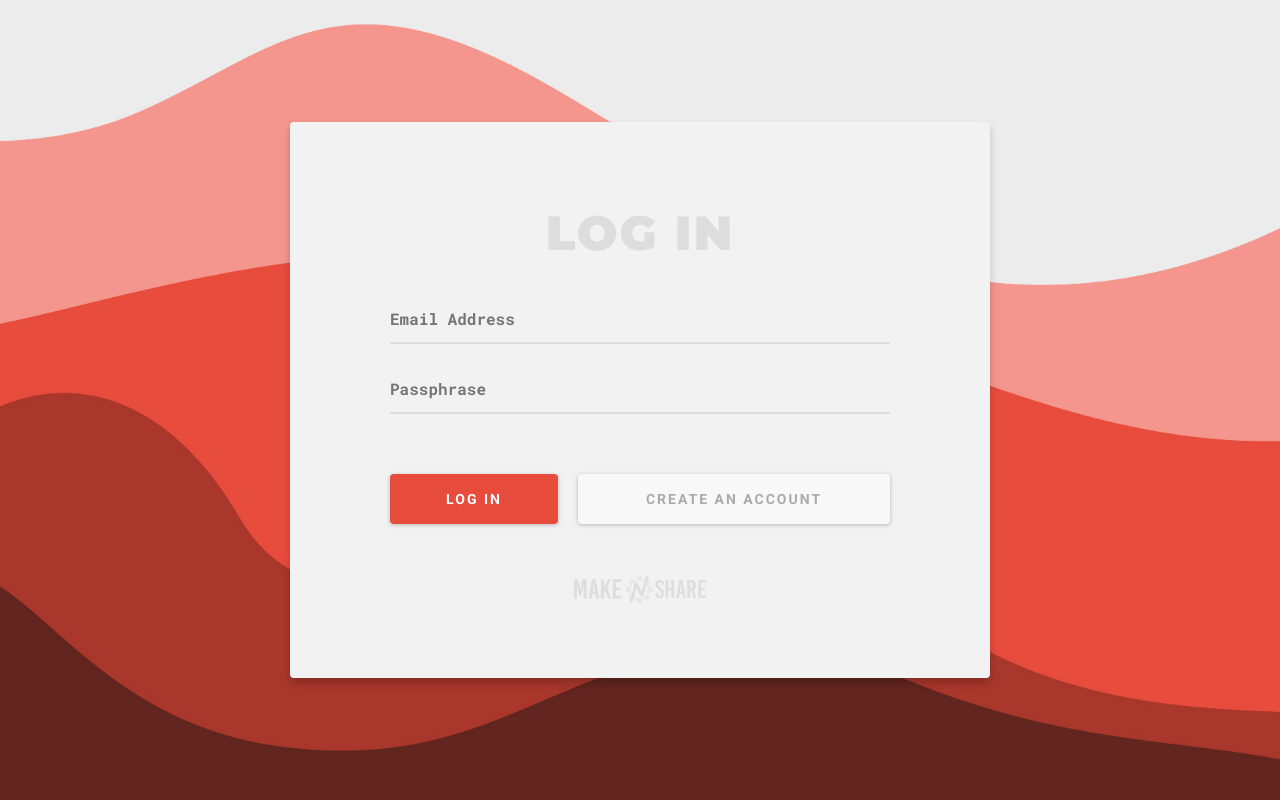
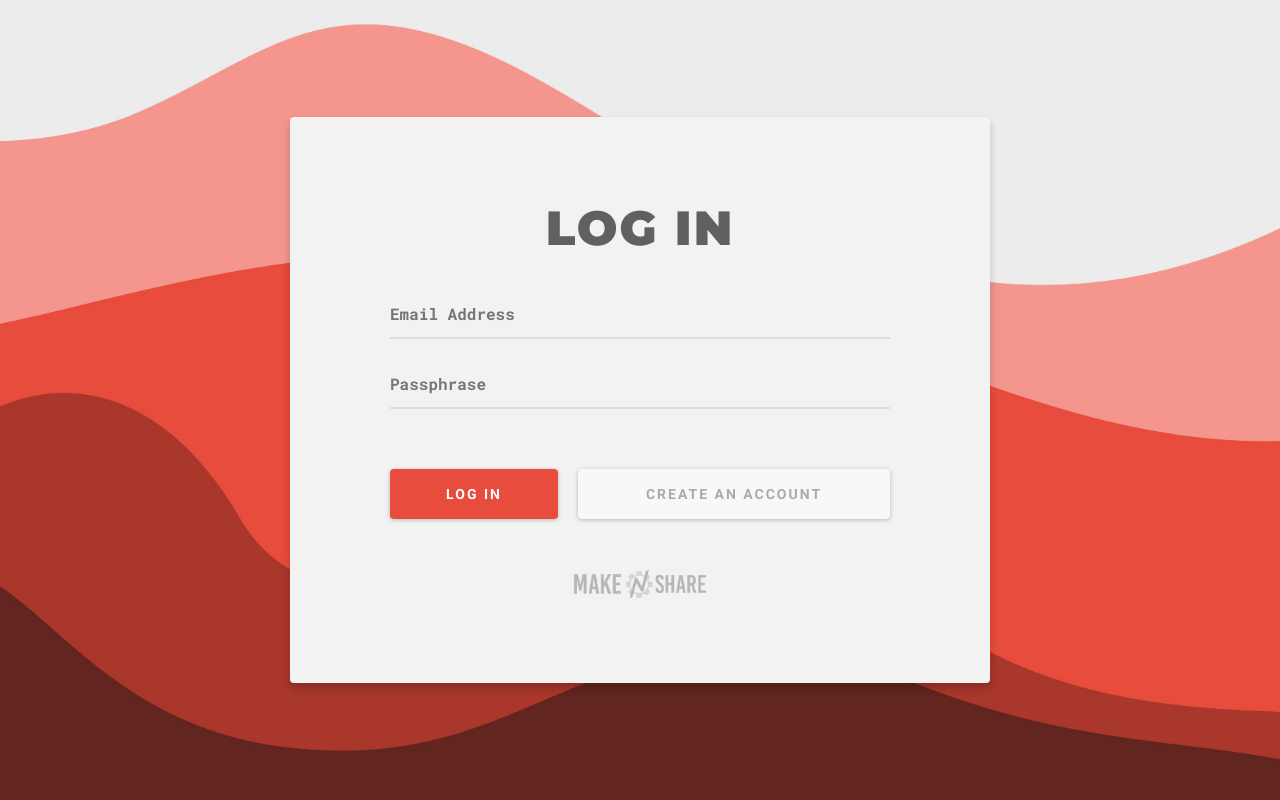
Before and after one commit to MatthewMartino/MakeNShare, a PHP site: page /html/login.html in a window 1280 px wide. Run offline with PHP 8.4, Linux system fonts and the light colour scheme.

Commit message:
Adjusted colors on the login page.

```diff
--- a/stylesheets/login.css
+++ b/stylesheets/login.css
@@ -21,7 +21,7 @@ body
 
 	padding: 100px;
 	padding-top: 50px;
-	padding-bottom: 70px;
+	padding-bottom: 80px;
 
 	-webkit-box-shadow: 0px 5px 8px 0px rgba(0, 0, 0, 0.20);
 	-moz-box-shadow: 0px 5px 8px 0px rgba(0, 0, 0, 0.20);
@@ -228,7 +228,7 @@ form
 
 	display: inline;
 
-	opacity: 0.1;
+	opacity: 0.3;
 
 }
 
@@ -241,6 +241,6 @@ h1
 
 	font-family: 'Montserrat', sans-serif;
 	letter-spacing: 2px;
-	color: #DDDDDD;
+	color: #606060;
 
 }
```
